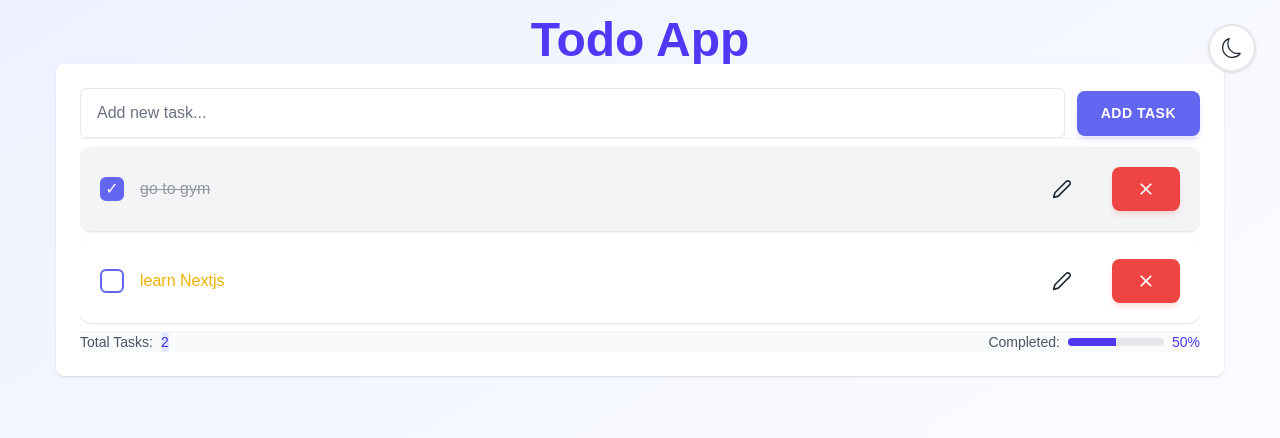
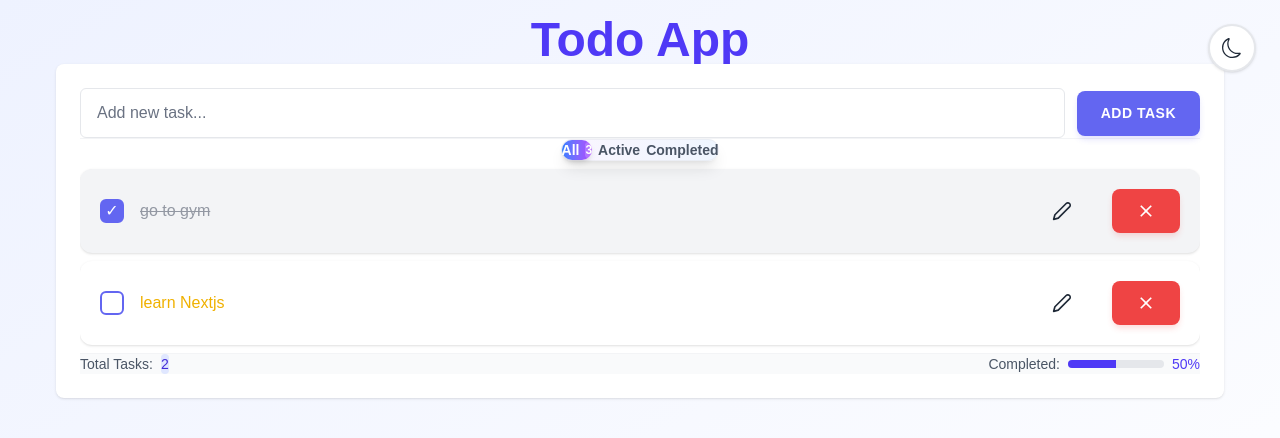
Before and after one commit to Amir-mohammad-ahmady-1234/Todo-List-codeLab, a React (Vite) app: page / in a window 1280 px wide. Shown: the top 438 px of the page. Built offline with nearby package versions, Linux system fonts and the light colour scheme.

Commit message:
added tabs.

```diff
--- a/src/components/TodoMainSection.tsx
+++ b/src/components/TodoMainSection.tsx
@@ -4,12 +4,23 @@ import { useAppDispatch, useAppSelector } from "../types/reduxHooksType";
 import { removeTodo, updateTodo } from "../features/todos/todosSlice";
 import { AnimatePresence, motion } from "framer-motion";
 import { useState } from "react";
+import TodoTabs from "./TodoTabs";
 
 const TodoMainSection = () => {
   const todos = useAppSelector((state) => state.todos);
   const dispatch = useAppDispatch();
   const [editingId, setEditingId] = useState<string | null>(null);
   const [editText, setEditText] = useState("");
+  const [activeTab, setActiveTab] = useState<"all" | "active" | "completed">(
+    "all"
+  );
+
+  const filteredTodos = todos.filter((todo) => {
+    if (activeTab === "all") return true;
+    if (activeTab === "active") return !todo.completed;
+    if (activeTab === "completed") return todo.completed;
+    return true;
+  });
 
   function handleDeleteTodo(todoId: string) {
     dispatch(removeTodo(todoId));
@@ -31,9 +42,11 @@ const TodoMainSection = () => {
   }
 
   return (
+    <div className="space-y-4">
+      <TodoTabs activeTab={activeTab} onTabChange={setActiveTab} />
       <ul className="space-y-2">
         <AnimatePresence>
-        {todos.map((todo) => (
+          {filteredTodos.map((todo) => (
             <motion.li
               initial={{ opacity: 0, y: 20 }}
               animate={{ opacity: 1, y: 0 }}
@@ -96,17 +109,22 @@ const TodoMainSection = () => {
               </button>
             </motion.li>
           ))}
-        {todos.length === 0 && (
+          {filteredTodos.length === 0 && (
             <motion.div
               initial={{ opacity: 0, y: 20 }}
               animate={{ opacity: 1, y: 0 }}
-            className="empty-state"
+              className="empty-state text-center text-gray-500 dark:text-gray-400 py-4"
             >
-            No tasks yet. Add one above!
+              {activeTab === "all"
+                ? "No tasks yet. Add one above!"
+                : activeTab === "active"
+                ? "No active tasks!"
+                : "No completed tasks!"}
             </motion.div>
           )}
         </AnimatePresence>
       </ul>
+    </div>
   );
 };
 
--- /dev/null
+++ b/src/components/TodoTabs.tsx
@@ -0,0 +1,56 @@
+import { motion } from "framer-motion";
+
+type TabType = "all" | "active" | "completed";
+
+interface TodoTabsProps {
+  activeTab: TabType;
+  onTabChange: (tab: TabType) => void;
+}
+
+const TodoTabs = ({ activeTab, onTabChange }: TodoTabsProps) => {
+  const tabs: { id: TabType; label: string }[] = [
+    { id: "all", label: "All" },
+    { id: "active", label: "Active" },
+    { id: "completed", label: "Completed" },
+  ];
+
+  return (
+    <div className="flex justify-center mb-8">
+      <div className="relative bg-gradient-to-r from-purple-50 to-blue-50 dark:from-gray-800 dark:to-gray-900 p-1.5 rounded-2xl shadow-lg backdrop-blur-sm border border-gray-200/50 dark:border-gray-700/50">
+        <div className="flex flex-wrap gap-1.5">
+          {tabs.map((tab) => (
+            <motion.button
+              key={tab.id}
+              onClick={() => onTabChange(tab.id)}
+              className={`relative px-6 py-2.5 rounded-xl text-sm font-semibold transition-all duration-300 ${
+                activeTab === tab.id
+                  ? "text-white"
+                  : "text-gray-600 dark:text-gray-400 hover:text-gray-900 dark:hover:text-white"
+              }`}
+              whileHover={{ scale: 1.02 }}
+              whileTap={{ scale: 0.98 }}
+            >
+              {activeTab === tab.id && (
+                <motion.div
+                  layoutId="activeTab"
+                  className="absolute inset-0 bg-gradient-to-r from-blue-500 to-purple-500 rounded-xl shadow-md"
+                  transition={{ type: "spring", bounce: 0.2, duration: 0.6 }}
+                />
+              )}
+              <span className="relative z-10 flex items-center justify-center gap-1.5">
+                {tab.label}
+                {tab.id === "all" && (
+                  <span className="text-xs px-1.5 py-0.5 rounded-full bg-white/20 text-white">
+                    {tabs.length}
+                  </span>
+                )}
+              </span>
+            </motion.button>
+          ))}
+        </div>
+      </div>
+    </div>
+  );
+};
+
+export default TodoTabs;
```
Lines whose indentation alone changed are shown as unchanged.
